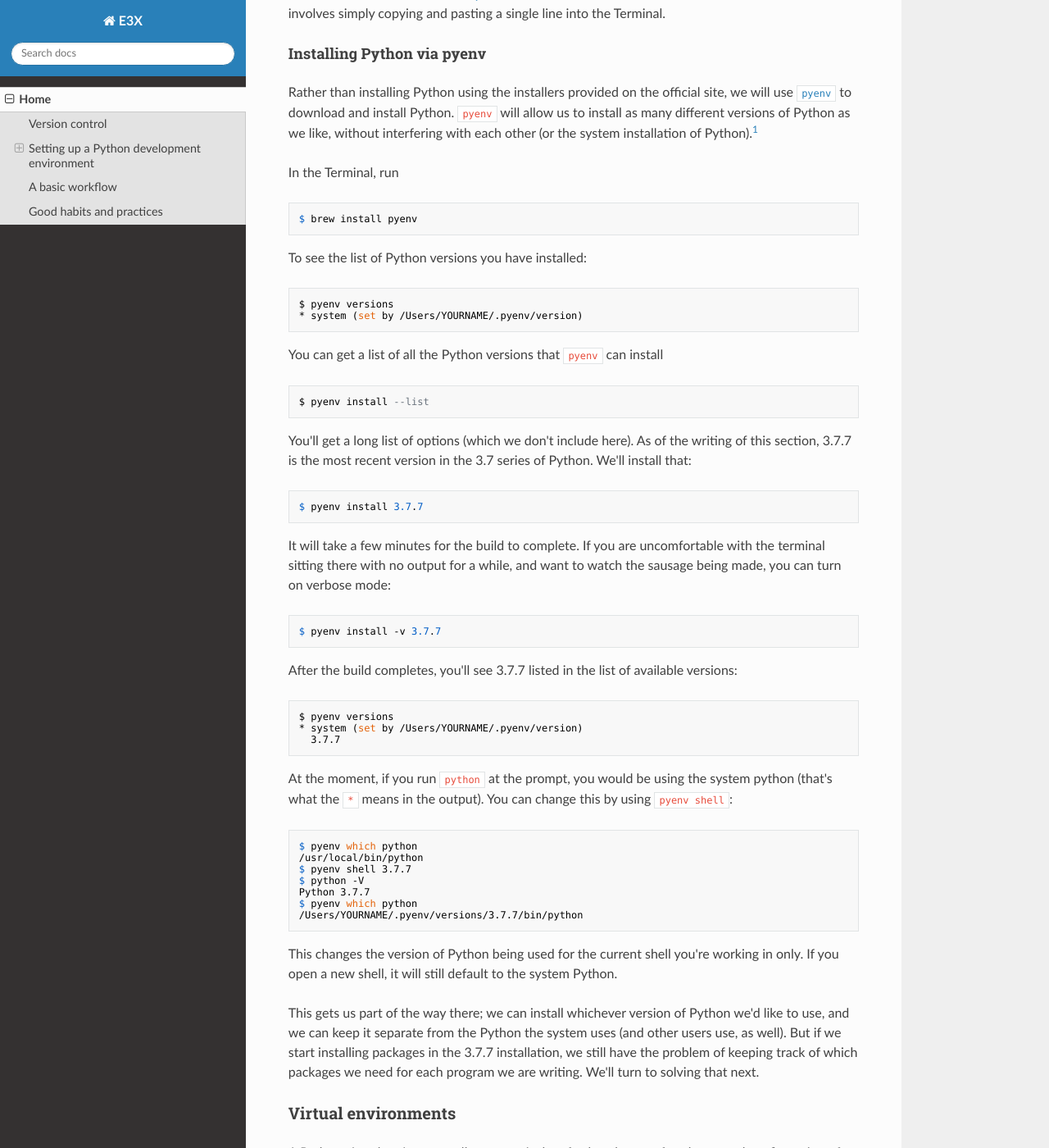
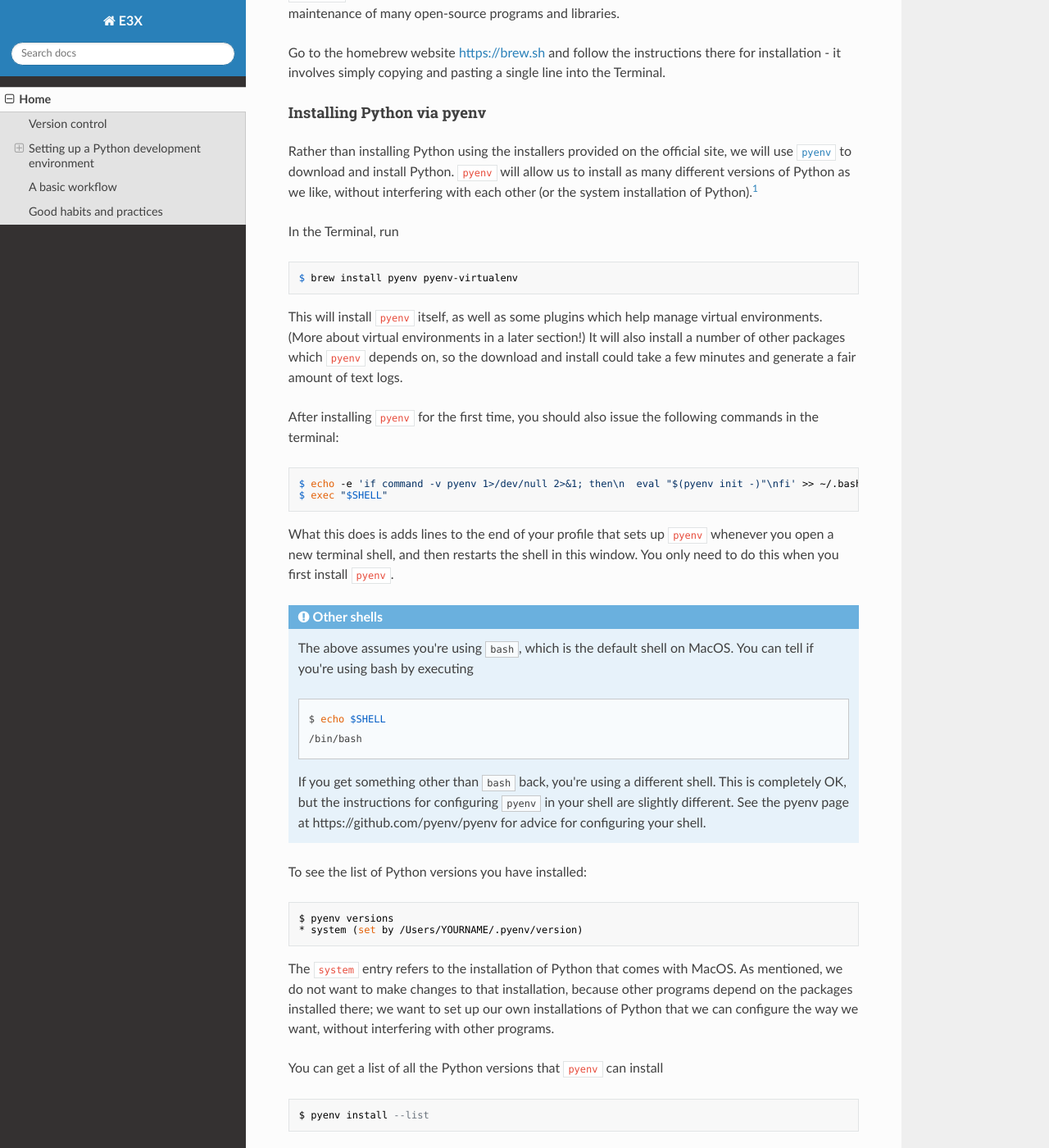
Before and after one commit to tturocy/e3x, an MkDocs documentation site: the page built from docs/index.md, in a window 1280 px wide and 1400 px high, scrolled down 1545 px. Shown: the whole window at 82% size. Built offline with MkDocs 1.6.1, drawn with Linux system fonts in a browser that asks for light colours; nearby versions of some CDN libraries; some of the changed text lies outside the part shown.

Commit message:
Add mention of adding pyenv init to .bash_profile.

```diff
--- a/docs/index.md
+++ b/docs/index.md
@@ -23,6 +23,11 @@ program, to become familiar with how `git` works.
 
 (At present this assumes a Mac.  Versions for Windows and Linux
 to be written!)
+
+If you are relatively new to using the Terminal shell on the Mac,
+we suggest you start by doing the
+[Introduction to the Unix Shell](http://swcarpentry.github.io/shell-novice/)
+from Software Carpentry.
 
 Python comes pre-installed on a Mac, or you can download it from
 the official Python website.  However, we *strongly recommend*
@@ -94,12 +99,49 @@ with each other (or the system installation of Python).[^1]
 
 In the Terminal, run
 
-	$ brew install pyenv
+    $ brew install pyenv pyenv-virtualenv
+
+This will install `pyenv` itself, as well as some plugins which
+help manage virtual environments.  (More about virtual environments
+in a later section!)  It will also install a number of other packages
+which `pyenv` depends on, so the download and install could take a few
+minutes and generate a fair amount of text logs.
+
+After installing `pyenv` for the first time, you should also issue the
+following commands in the terminal:
+
+	$ echo -e 'if command -v pyenv 1>/dev/null 2>&1; then\n  eval "$(pyenv init -)"\nfi' >> ~/.bash_profile
+	$ exec "$SHELL"
+
+What this does is adds lines to the end of your profile that sets up
+`pyenv` whenever you open a new terminal shell, and then restarts
+the shell in this window.   You only need to do this when you first
+install `pyenv`.
+
+!!! note "Other shells"
+    The above assumes you're using `bash`, which is the default shell
+	on MacOS.  You can tell if you're using bash by executing
+
+	    $ echo $SHELL
+        /bin/bash
+
+	If you get something other than `bash` back, you're using a
+    different shell.  This is completely OK, but the instructions for
+	configuring `pyenv` in your shell are slightly different.
+	See the pyenv page at https://github.com/pyenv/pyenv for
+	advice for configuring your shell.
+
 
 To see the list of Python versions you have installed:
 
 	$ pyenv versions
 	* system (set by /Users/YOURNAME/.pyenv/version)
+
+The `system` entry refers to the installation of Python that comes
+with MacOS.  As mentioned, we do not want to make changes to that
+installation, because other programs depend on the packages installed
+there; we want to set up our own installations of Python that we
+can configure the way we want, without interfering with other programs.
 
 You can get a list of all the Python versions that `pyenv` can install
 
@@ -168,19 +210,8 @@ see
 [https://realpython.com/python-virtual-environments-a-primer/](https://realpython.com/python-virtual-environments-a-primer/)
 
 There is a plugin for `pyenv` which makes creation and management
-of virtual environments easy.  We'll install it via Homebrew:
-
-	$ brew install pyenv-virtualenv
-
-You'll get a message like this:
-
-	==> Caveats
-	To enable auto-activation add to your profile:
-	  if which pyenv-virtualenv-init > /dev/null; then eval "$(pyenv virtualenv-init -)"; fi
-
-We won't use auto-activation in this document; we'll prefer to
-activate virtual environments manually to encourage awareness of
-when we are or aren't running in a virtual environment.
+of virtual environments easy, which we installed already in the
+earlir section when installing `pyenv`.
 
 The syntax for creating a virtual environment is:
 
```
